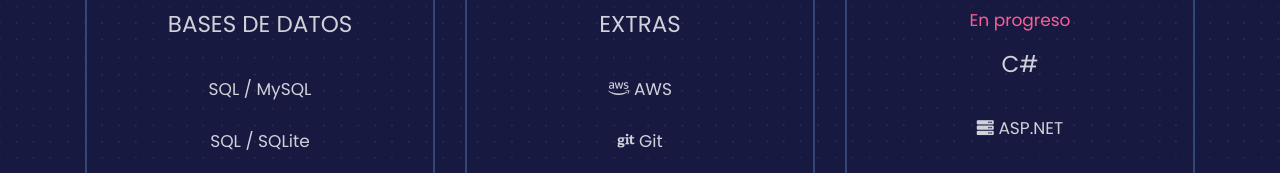
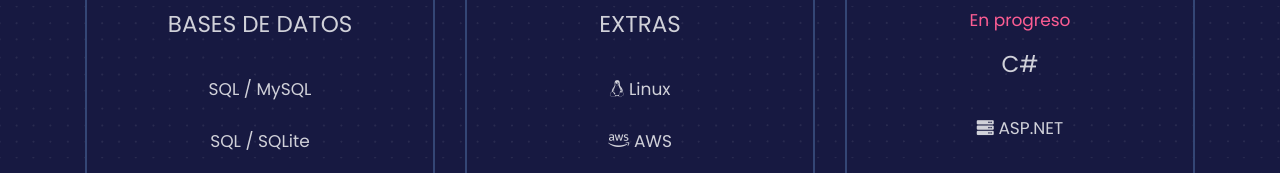
Before and after one commit to MauricioMiramontes/react-portfolio, a React (Create React App) app: page /inicio in a window 1280 px wide. Shown: the part 2108-2281 px from the top of the page. Built offline with nearby package versions, Linux system fonts and the light colour scheme.

Commit message:
Se agrega linux a los extras

```diff
--- a/src/views/Inicio.js
+++ b/src/views/Inicio.js
@@ -223,6 +223,7 @@
                     </Row>
                     <Row>
                       <ListGroup>
+                        <ListGroupItem><h4><i className="fab fa-linux"/>{" "}Linux</h4></ListGroupItem>
                         <ListGroupItem><h4><i className="fab fa-aws" />{" "}AWS</h4></ListGroupItem>
                         <ListGroupItem><h4><i className="fab fa-git" />{" "}Git</h4></ListGroupItem>
                         <ListGroupItem><h4><i className="fab fa-slack" />{" "}Slack</h4></ListGroupItem>
```
